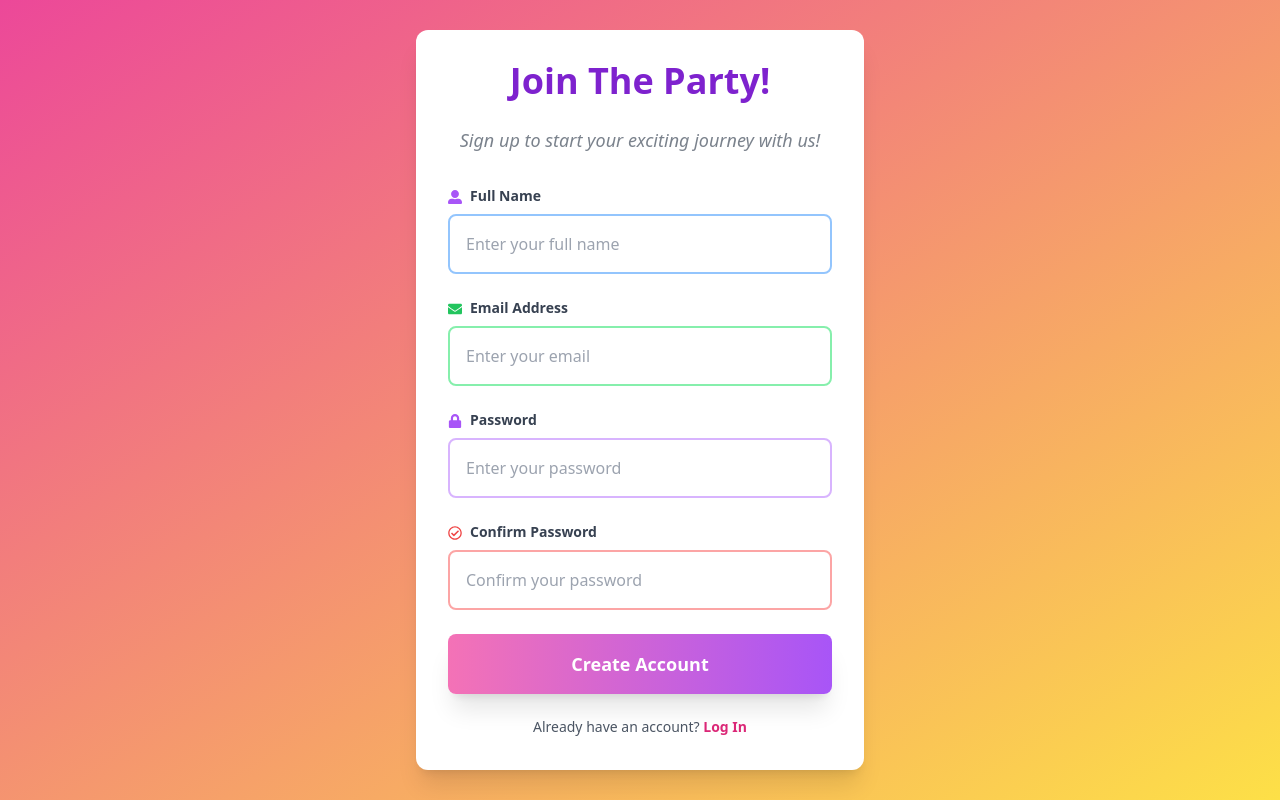
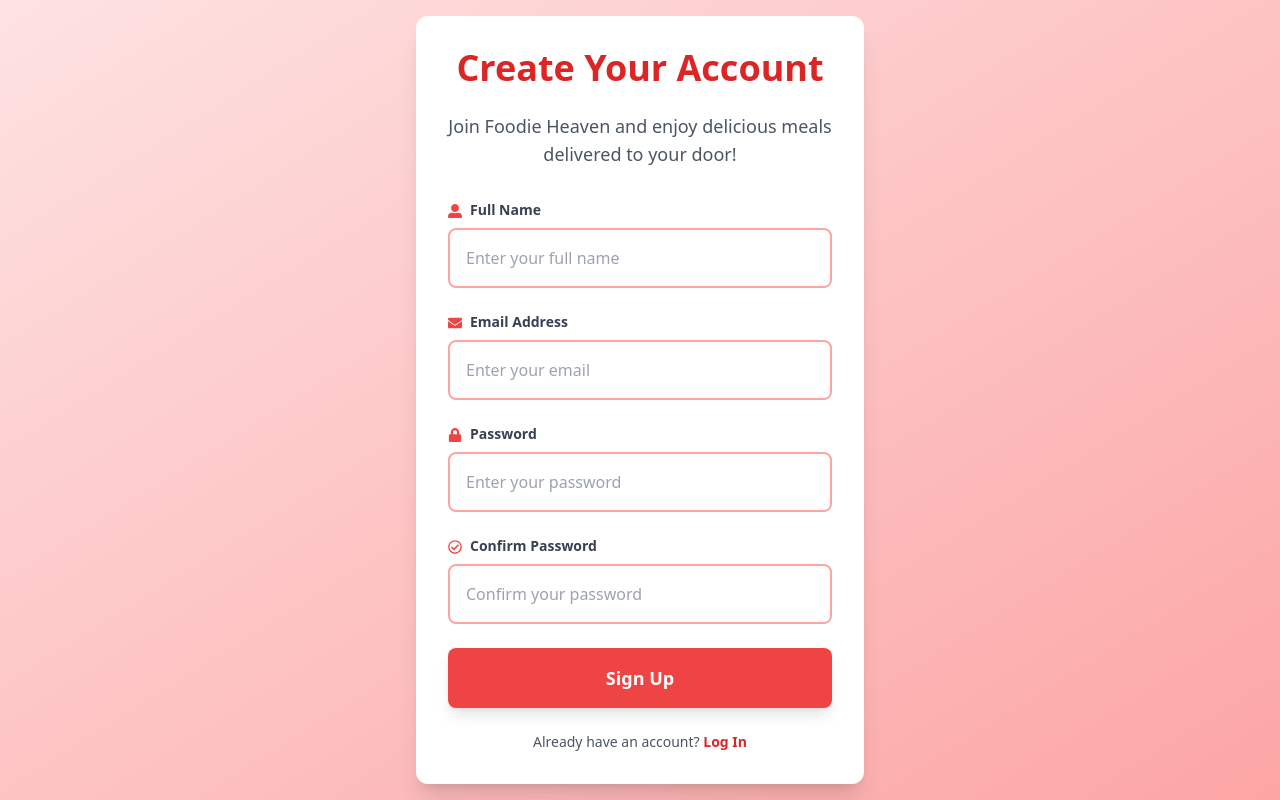
Before and after one commit to transmogrify76/FoodAPP, a React (Vite) app in the folder food-delivery/: page /signup in a window 1280 px wide. Built offline with nearby package versions, Linux system fonts and the light colour scheme; the HTML template or start-up script is replaced by a standard one.

Commit message:
design modification

```diff
--- a/food-delivery/src/pages/Login.tsx
+++ b/food-delivery/src/pages/Login.tsx
@@ -22,18 +22,18 @@ const Login: React.FC = () => {
   };
 
   return (
-    <div className="min-h-screen bg-gradient-to-br from-pink-500 to-yellow-300 flex items-center justify-center animate-fadeIn">
-      <div className="bg-white rounded-xl shadow-xl p-8 w-full max-w-md min-h-[500px] transform transition-all duration-500 hover:scale-105 hover:shadow-2xl">
-        <h1 className="text-4xl font-extrabold text-center text-purple-700 mb-6 text-shadow-md animate-bounce">
+    <div className="min-h-screen bg-gradient-to-br from-red-100 to-red-300 flex items-center justify-center">
+      <div className="bg-white rounded-xl shadow-xl p-10 max-w-md w-full min-h-[800px]">
+        <h1 className="text-4xl font-extrabold text-center text-red-600 mb-6">
           Welcome Back!
         </h1>
-        <p className="text-center text-lg text-gray-600 mb-8 italic animate-pulse">
+        <p className="text-center text-lg text-gray-600 mb-8">
           Please log in to continue your journey with us!
         </p>
         <form onSubmit={handleSubmit} className="space-y-6">
           <div className="mb-4">
             <label htmlFor="email" className="block text-sm font-semibold text-gray-700 mb-2">
-              <FaUserAlt className="inline-block mr-2 text-purple-500" />
+              <FaUserAlt className="inline-block mr-2 text-red-500" />
               Email Address
             </label>
             <input
@@ -42,14 +42,14 @@ const Login: React.FC = () => {
               name="email"
               value={formData.email}
               onChange={handleChange}
-              className="w-full p-4 border-2 border-blue-300 rounded-lg focus:outline-none focus:ring-2 focus:ring-blue-500 hover:bg-blue-50 transition-all"
+              className="w-full p-4 border-2 border-red-300 rounded-lg focus:outline-none focus:ring-2 focus:ring-red-500 hover:bg-red-50 transition-all"
               placeholder="Enter your email"
               required
             />
           </div>
           <div className="mb-4">
             <label htmlFor="password" className="block text-sm font-semibold text-gray-700 mb-2">
-              <FaLock className="inline-block mr-2 text-purple-500" />
+              <FaLock className="inline-block mr-2 text-red-500" />
               Password
             </label>
             <input
@@ -58,20 +58,20 @@ const Login: React.FC = () => {
               name="password"
               value={formData.password}
               onChange={handleChange}
-              className="w-full p-4 border-2 border-purple-300 rounded-lg focus:outline-none focus:ring-2 focus:ring-purple-500 hover:bg-purple-50 transition-all"
+              className="w-full p-4 border-2 border-red-300 rounded-lg focus:outline-none focus:ring-2 focus:ring-red-500 hover:bg-red-50 transition-all"
               placeholder="Enter your password"
               required
             />
           </div>
           <button
             type="submit"
-            className="w-full bg-gradient-to-r from-pink-400 to-purple-500 text-white text-lg font-bold py-4 rounded-lg shadow-xl hover:from-pink-500 hover:to-purple-400 transform transition-all duration-300 hover:scale-105">
+            className="w-full bg-red-500 text-white text-lg font-bold py-4 rounded-lg shadow-lg hover:bg-red-600 transition-all">
             Log In
           </button>
         </form>
-        <p className="text-sm text-gray-600 text-center mt-6 animate-bounce">
+        <p className="text-sm text-gray-600 text-center mt-6">
           Don't have an account?{' '}
-          <a href="/signup" className="text-pink-600 font-semibold hover:underline">
+          <a href="/signup" className="text-red-600 font-semibold hover:underline">
             Sign Up
           </a>
         </p>
--- a/food-delivery/src/pages/SignUp.tsx
+++ b/food-delivery/src/pages/SignUp.tsx
@@ -24,18 +24,18 @@ const SignUp: React.FC = () => {
   };
 
   return (
-    <div className="min-h-screen bg-gradient-to-br from-pink-500 to-yellow-300 flex items-center justify-center animate-fadeIn">
-      <div className="bg-white rounded-xl shadow-xl p-8 max-w-md w-full transform transition-all duration-500 hover:scale-105 hover:shadow-2xl">
-        <h1 className="text-4xl font-extrabold text-center text-purple-700 mb-6 text-shadow-md animate-bounce">
-          Join The Party!
+    <div className="min-h-screen bg-gradient-to-br from-red-100 to-red-300 flex items-center justify-center">
+      <div className="bg-white rounded-xl shadow-xl p-8 max-w-md w-full">
+        <h1 className="text-4xl font-extrabold text-center text-red-600 mb-6">
+          Create Your Account
         </h1>
-        <p className="text-center text-lg text-gray-600 mb-8 italic animate-pulse">
-          Sign up to start your exciting journey with us!
+        <p className="text-center text-lg text-gray-600 mb-8">
+          Join Foodie Heaven and enjoy delicious meals delivered to your door!
         </p>
         <form onSubmit={handleSubmit} className="space-y-6">
           <div className="mb-4">
             <label htmlFor="name" className="block text-sm font-semibold text-gray-700 mb-2">
-              <FaUserAlt className="inline-block mr-2 text-purple-500" />
+              <FaUserAlt className="inline-block mr-2 text-red-500" />
               Full Name
             </label>
             <input
@@ -44,14 +44,14 @@ const SignUp: React.FC = () => {
               name="name"
               value={formData.name}
               onChange={handleChange}
-              className="w-full p-4 border-2 border-blue-300 rounded-lg focus:outline-none focus:ring-2 focus:ring-blue-500 hover:bg-blue-50 transition-all"
+              className="w-full p-4 border-2 border-red-300 rounded-lg focus:outline-none focus:ring-2 focus:ring-red-500 hover:bg-red-50 transition-all"
               placeholder="Enter your full name"
               required
             />
           </div>
           <div className="mb-4">
             <label htmlFor="email" className="block text-sm font-semibold text-gray-700 mb-2">
-              <FaEnvelope className="inline-block mr-2 text-green-500" />
+              <FaEnvelope className="inline-block mr-2 text-red-500" />
               Email Address
             </label>
             <input
@@ -60,14 +60,14 @@ const SignUp: React.FC = () => {
               name="email"
               value={formData.email}
               onChange={handleChange}
-              className="w-full p-4 border-2 border-green-300 rounded-lg focus:outline-none focus:ring-2 focus:ring-green-500 hover:bg-green-50 transition-all"
+              className="w-full p-4 border-2 border-red-300 rounded-lg focus:outline-none focus:ring-2 focus:ring-red-500 hover:bg-red-50 transition-all"
               placeholder="Enter your email"
               required
             />
           </div>
           <div className="mb-4">
             <label htmlFor="password" className="block text-sm font-semibold text-gray-700 mb-2">
-              <FaLock className="inline-block mr-2 text-purple-500" />
+              <FaLock className="inline-block mr-2 text-red-500" />
               Password
             </label>
             <input
@@ -76,7 +76,7 @@ const SignUp: React.FC = () => {
               name="password"
               value={formData.password}
               onChange={handleChange}
-              className="w-full p-4 border-2 border-purple-300 rounded-lg focus:outline-none focus:ring-2 focus:ring-purple-500 hover:bg-purple-50 transition-all"
+              className="w-full p-4 border-2 border-red-300 rounded-lg focus:outline-none focus:ring-2 focus:ring-red-500 hover:bg-red-50 transition-all"
               placeholder="Enter your password"
               required
             />
@@ -99,13 +99,13 @@ const SignUp: React.FC = () => {
           </div>
           <button
             type="submit"
-            className="w-full bg-gradient-to-r from-pink-400 to-purple-500 text-white text-lg font-bold py-4 rounded-lg shadow-xl hover:from-pink-500 hover:to-purple-400 transform transition-all duration-300 hover:scale-105">
-            Create Account
+            className="w-full bg-red-500 text-white text-lg font-bold py-4 rounded-lg shadow-lg hover:bg-red-600 transition-all">
+            Sign Up
           </button>
         </form>
-        <p className="text-sm text-gray-600 text-center mt-6 animate-bounce">
+        <p className="text-sm text-gray-600 text-center mt-6">
           Already have an account?{' '}
-          <a href="/login" className="text-pink-600 font-semibold hover:underline">
+          <a href="/login" className="text-red-600 font-semibold hover:underline">
             Log In
           </a>
         </p>
```
